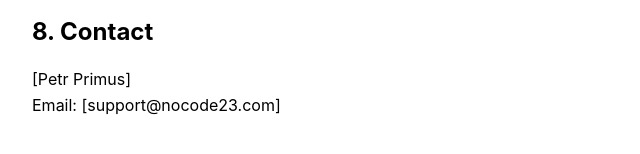
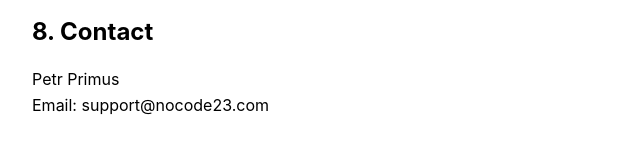
Before and after one commit to nocode23/Lacto-Tracker-legal, a plain HTML site: page index.html in a window 1280 px wide. Shown: the part 932-1086 px from the top of the page, 228-868 px from the left. Drawn offline with Linux system fonts and the light colour scheme.

Commit message:
Fix contact information formatting in index.html

```diff
--- a/index.html
+++ b/index.html
@@ -37,6 +37,6 @@
   <p>We may update this policy from time to time. The latest version is always available at this URL.</p>
 
   <h2>8. Contact</h2>
-  <p>[Petr Primus]<br>Email: [support@nocode23.com]</p>
+  <p>Petr Primus<br>Email: support@nocode23.com</p>
 </body>
 </html>
```
